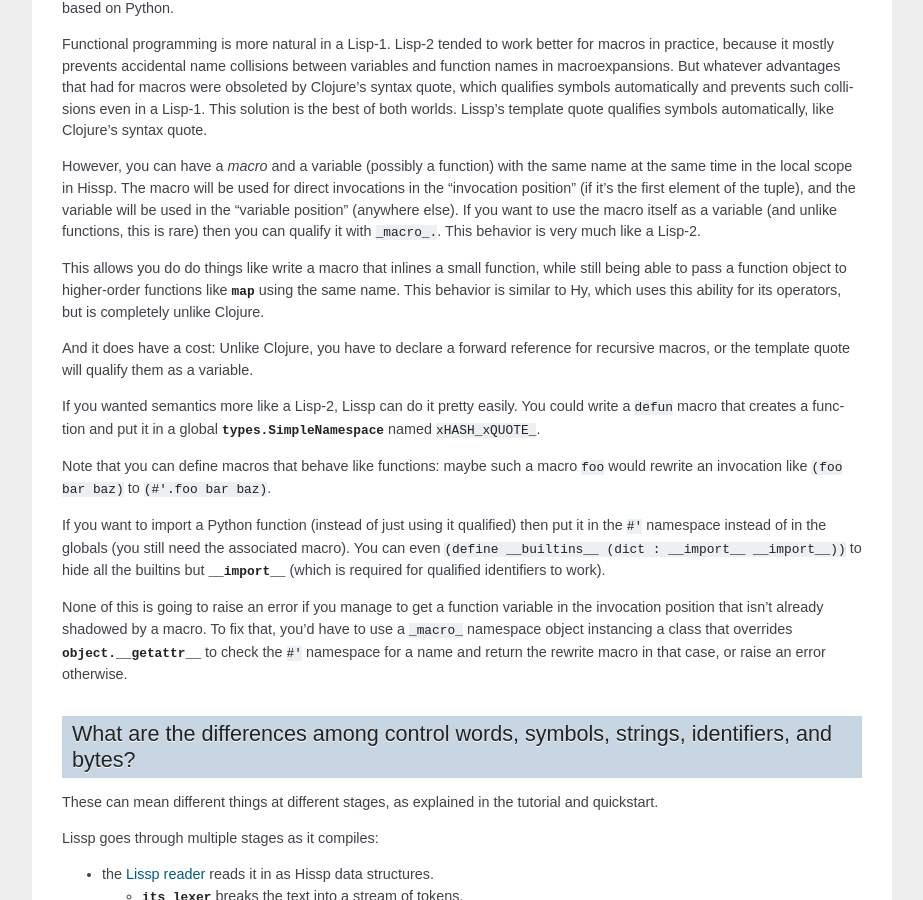
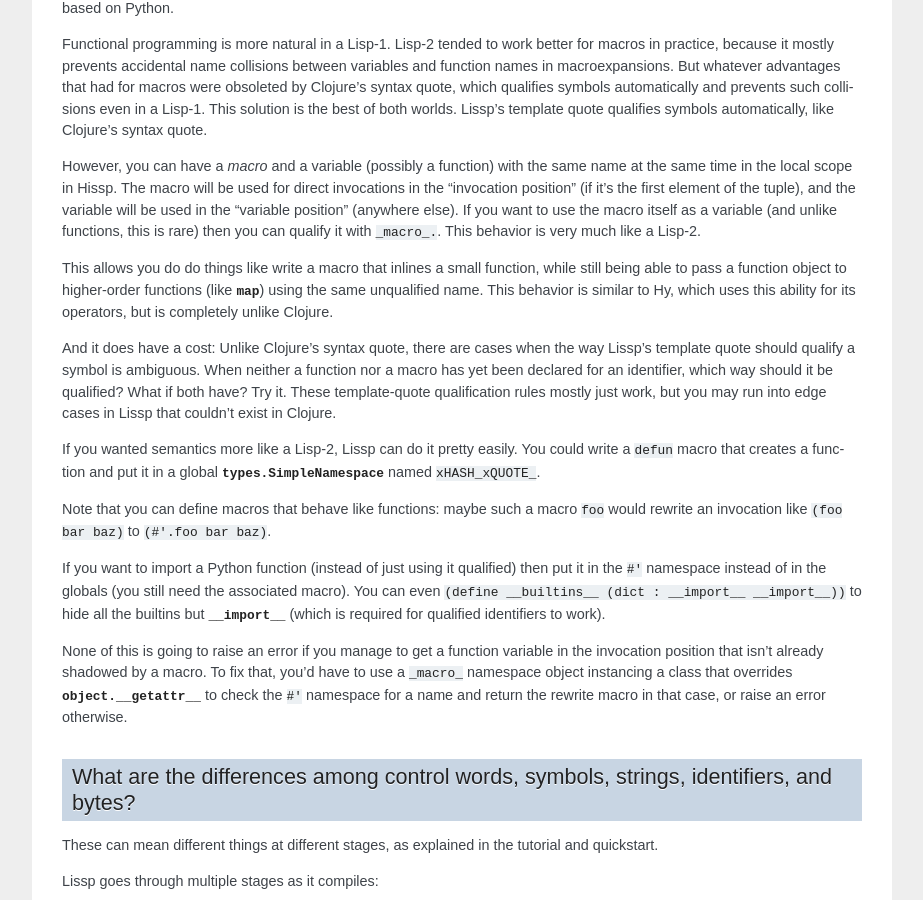
Before and after one commit to gilch/hissp, a Sphinx documentation site: the page built from docs/faq.rst, in a window 1280 px wide and 900 px high, scrolled down 14932 px. Shown: the whole window, without its empty margins (268-1191 px from the left). Built offline with Sphinx 7.4.7, drawn with Linux system fonts in a browser that asks for light colours; pages that are not in the unit, such as notebooks, are missing from menus.

Commit message:
Remove mentions of forward declarations in docs

```diff
--- a/docs/faq.rst
+++ b/docs/faq.rst
@@ -1013,17 +1013,19 @@ This behavior is very much like a Lisp-2.
 
 This allows you do do things like write a macro that inlines a small function,
 while still being able to pass a function object to higher-order functions
-like `map` using the same name.
+(like `map`) using the same unqualified name.
 This behavior is similar to Hy, which uses this ability for its operators,
 but is completely unlike Clojure.
 
 And it does have a cost:
-Unlike Clojure,
-you have to declare a forward reference for recursive macros,
-or the template quote will qualify them as a variable.
-
-.. TODO: When qualifying invocation position, always qualify as a macro,
-    and when compiling, if it's absent, fall back to the global.
+Unlike Clojure's syntax quote,
+there are cases when the way Lissp's template quote should qualify a symbol is ambiguous.
+When neither a function nor a macro has yet been declared for an identifier,
+which way should it be qualified?
+What if both have?
+Try it.
+These template-quote qualification rules mostly just work,
+but you may run into edge cases in Lissp that couldn't exist in Clojure.
 
 If you wanted semantics more like a Lisp-2,
 Lissp can do it pretty easily.
```
Also changed, not shown: docs/lissp_quickstart.rst (+1 -15 lines).
